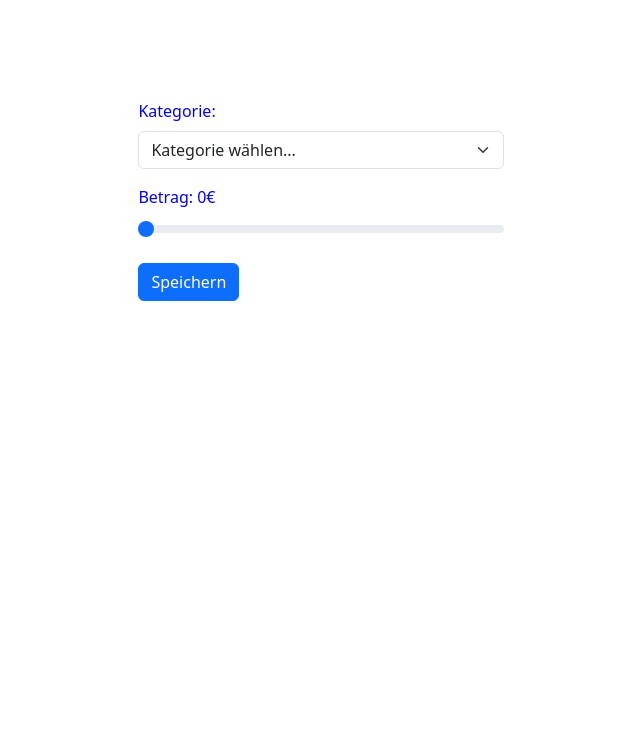
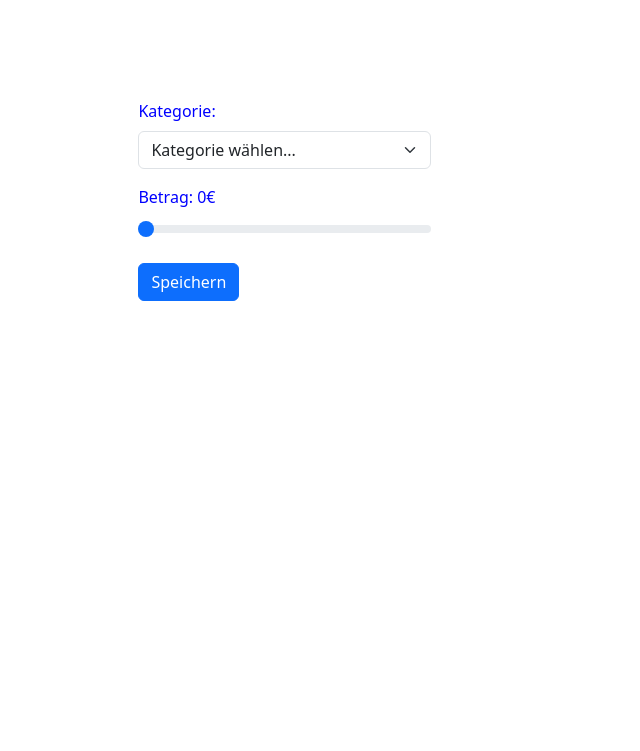
Before and after one commit to megimesser/finanzapp, a Django app: page /home/ in a window 1280 px wide. Shown: the part 135-886 px from the top of the page, without its empty margins (319-959 px from the left). Before the commit the page ends 436 px from the top, so only its background shows below. Run offline with Django 5.2, Linux system fonts and the light colour scheme; some libraries are stand-ins or nearby versions.

Commit message:
Deine Nachricht

```diff
--- a/home/static/home/style.css
+++ b/home/static/home/style.css
@@ -22,8 +22,8 @@ h1 {
 
 #main-wrapper{
     padding-top: 100px;
-    width: 100%;
-    height: 10rem;
+    width: 80% ;
+    height: 100%;
 
 }
 
```
